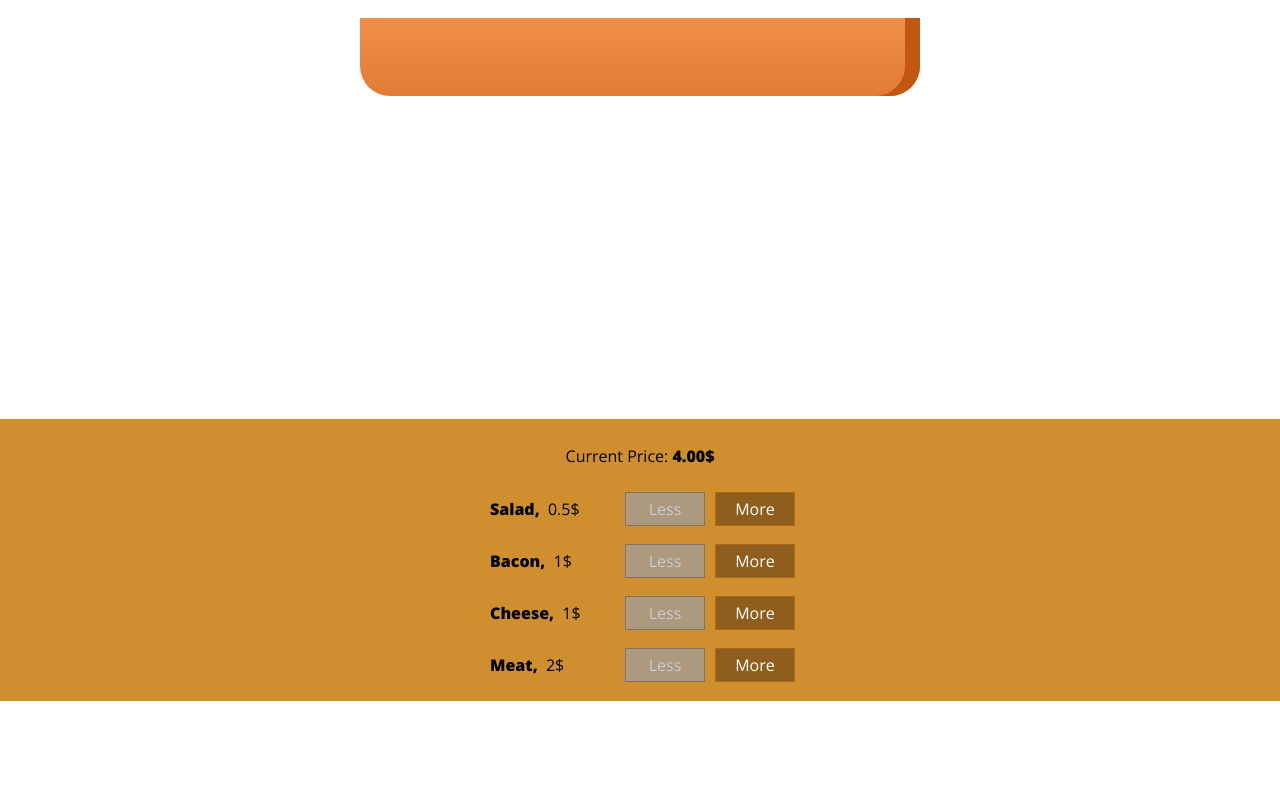
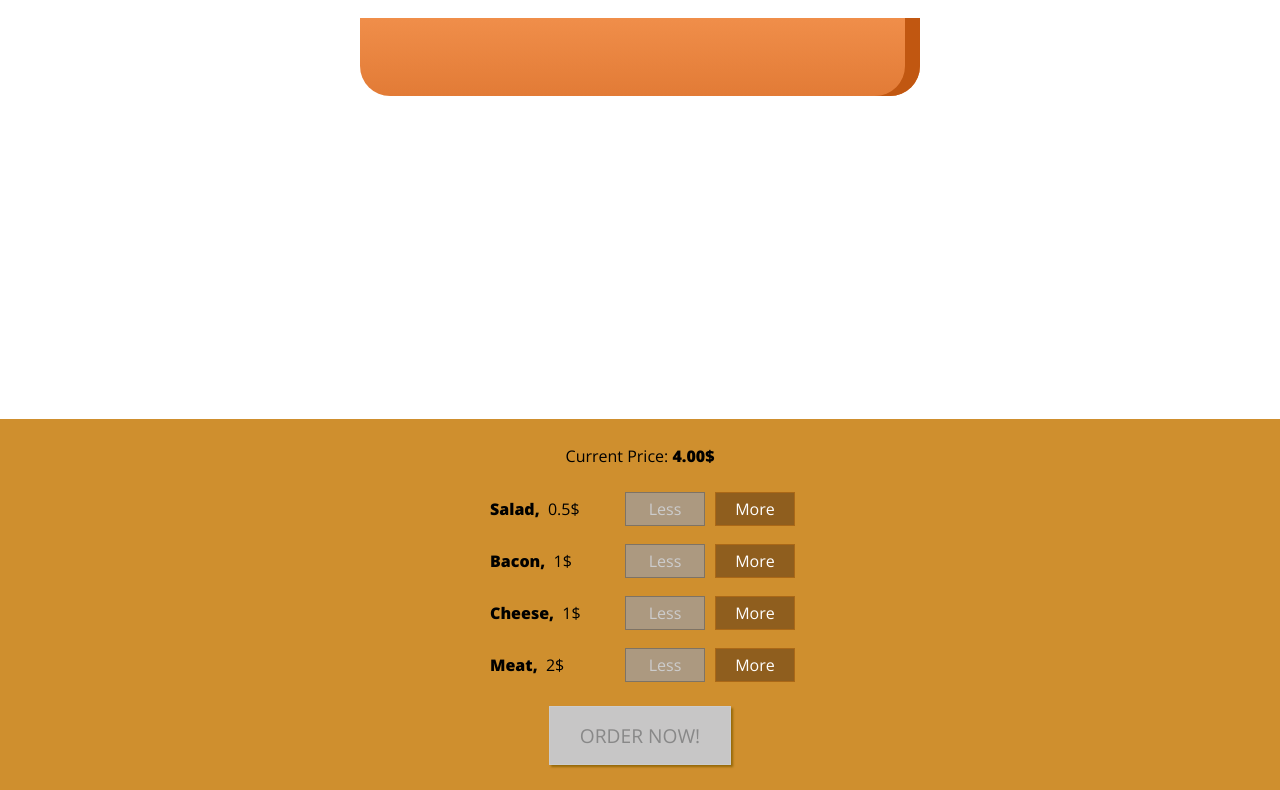
Before and after one commit to AverageLeo/McDownloads, a React app: page / in a window 1280 px wide. Shown: the part 219-1009 px from the top of the page. Before the commit the page ends 920 px from the top, so only its background shows below. Built offline with nearby package versions, Linux system fonts and the light colour scheme.

Commit message:
added a functional Order button

```diff
--- a/src/components/Burger/BuildControls/BuildControls.css
+++ b/src/components/Burger/BuildControls/BuildControls.css
@@ -8,3 +8,46 @@
   margin: auto;
   padding: 10px 0;
 }
+
+.OrderButton {
+  background-color: #dad735;
+  outline: none;
+  cursor: pointer;
+  border: 1px solid #966909;
+  color: #966909;
+  font-family: inherit;
+  font-size: 1.2em;
+  padding: 15px 30px;
+  margin: 15px;
+  box-shadow: 2px 2px 2px #966909;
+}
+
+.OrderButton:hover,
+.OrderButton:active {
+  background-color: #ece927;
+  border: 1px solid #966909;
+  color: #966909;
+}
+
+.OrderButton:disabled {
+  background-color: #c7c6c6;
+  cursor: not-allowed;
+  border: 1px solid #ccc;
+  color: #888888;
+}
+
+.OrderButton:not(:disabled) {
+  animation: enable 0.3s linear;
+}
+
+@keyframes enable {
+  0% {
+    transform: scale(1);
+  }
+  60% {
+    transform: scale(1.1);
+  }
+  100% {
+    transform: scale(1);
+  }
+}
--- a/src/components/Burger/BuildControls/BuildControls.js
+++ b/src/components/Burger/BuildControls/BuildControls.js
@@ -25,6 +25,9 @@
         ingredientPrices={props.ingredientPrices[ctrl.type]}
       />
     ))}
+    <button className={classes.OrderButton} disabled={!props.purchasable}>
+      ORDER NOW!
+    </button>
   </div>
 );
 
--- a/src/containers/BurgerBuilder/BurgerBuilder.js
+++ b/src/containers/BurgerBuilder/BurgerBuilder.js
@@ -19,7 +19,19 @@
       meat: 0,
     },
     totalPrice: 4,
+    purchasable: false,
   };
+
+  updatePurchaseState(ingredients) {
+    const sum = Object.keys(ingredients)
+      .map((igKey) => {
+        return ingredients[igKey];
+      })
+      .reduce((sum, el) => {
+        return sum + el;
+      }, 0);
+    this.setState({ purchasable: sum > 0 });
+  }
 
   addIngredientHandler = (type) => {
     const oldCount = this.state.ingredients[type];
@@ -32,6 +44,7 @@
     const oldPrice = this.state.totalPrice;
     const newPrice = oldPrice + priceAddition;
     this.setState({ totalPrice: newPrice, ingredients: updatedIngredients });
+    this.updatePurchaseState(updatedIngredients);
   };
 
   removeIngredientHandler = (type) => {
@@ -48,6 +61,7 @@
     const oldPrice = this.state.totalPrice;
     const newPrice = oldPrice - priceDeduction;
     this.setState({ totalPrice: newPrice, ingredients: updatedIngredients });
+    this.updatePurchaseState(updatedIngredients);
   };
 
   render() {
@@ -68,6 +82,7 @@
           disabled={disabledInfo}
           price={this.state.totalPrice}
           ingredientPrices={INGREDIENT_PRICES}
+          purchasable={this.state.purchasable}
         />
       </Auxillery>
     );
```
